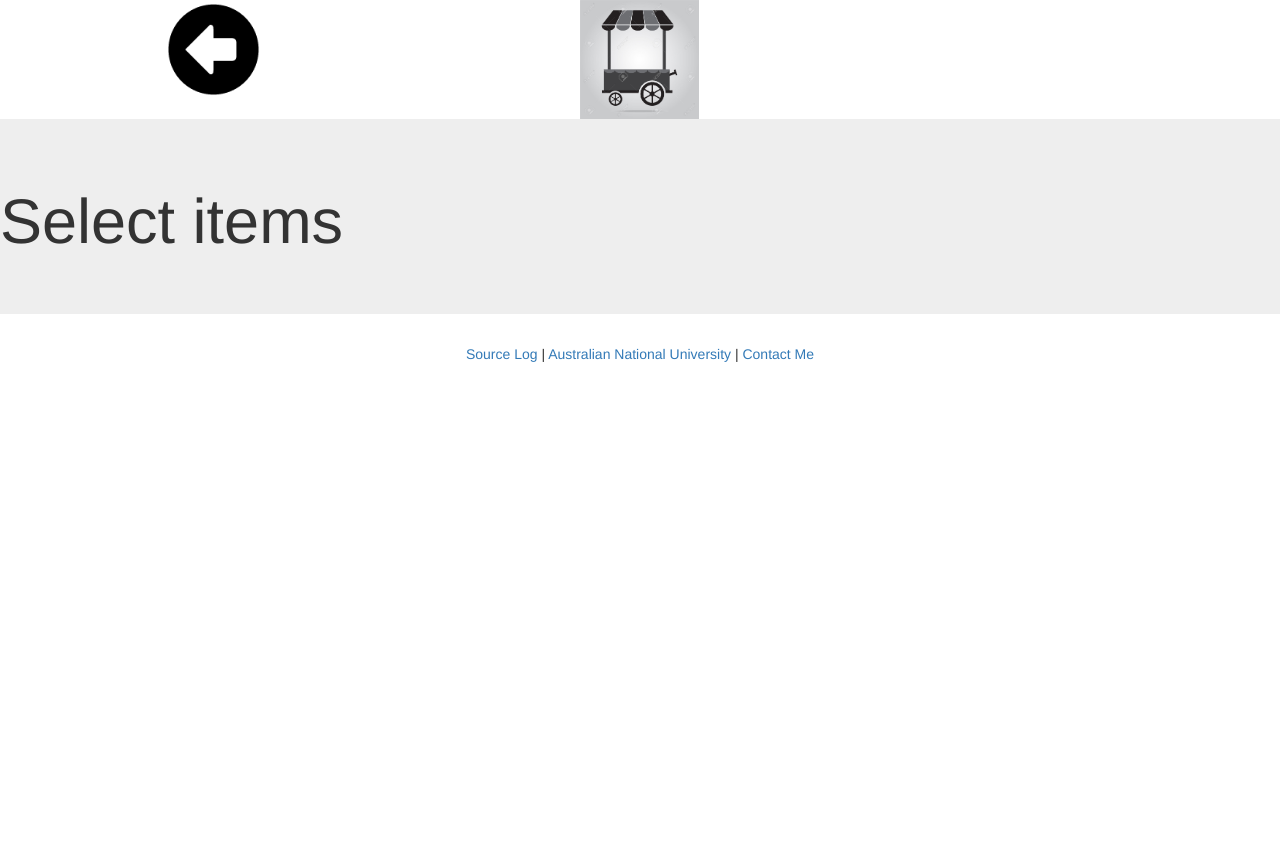
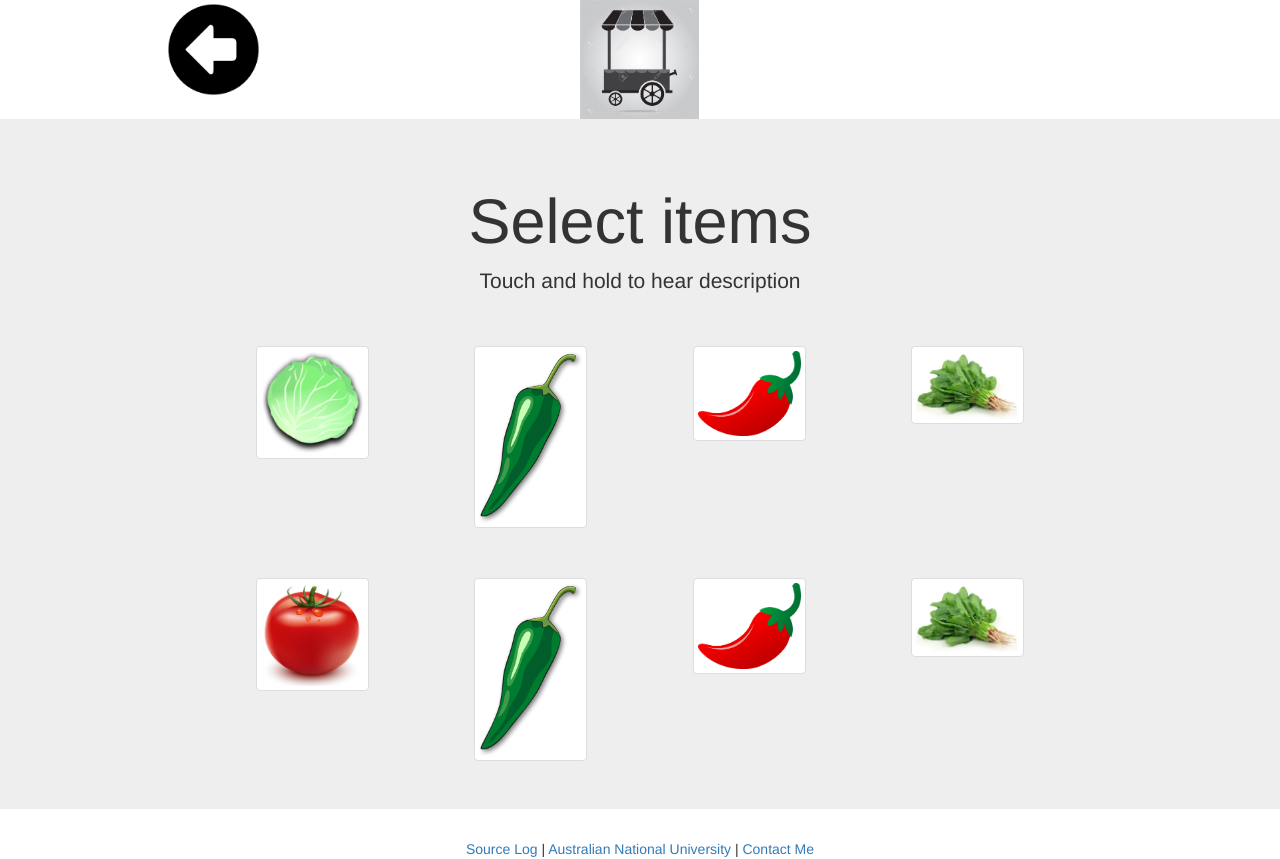
Before and after one commit to alexbenys/hci-literacy, a Laravel app: page /market in a window 1280 px wide. Shown: the part 20-879 px from the top of the page. Before the commit the page ends 382 px from the top, so only its background shows below. Run offline with Laravel 8, Linux system fonts and the light colour scheme; settings files or empty folders that the repository lacks are supplied.

Commit message:
icons for market

```diff
--- a/resources/views/pages/market.blade.php
+++ b/resources/views/pages/market.blade.php
@@ -42,8 +42,86 @@
         </div>
     </div>
 
-    <div class="jumbotron">
+    <div class="jumbotron text-center">
         <h1>Select items</h1>
+        <div class="lead">
+            Touch and hold to hear description
+        </div>
 
+        <div class="row" style="margin-top: 50px;">
+            <div class="col-md-push-2 col-md-2">
+                <a href="#">
+                    <img src="{{ asset('images/agriculture/cabbage-1.png') }}"
+                         class="img-thumbnail"
+                         width="60%"
+                         alt="Cabbage Icon">
+                </a>
+            </div>
+
+            <div class="col-md-push-2 col-md-2">
+                <a href="#">
+                    <img src="{{ asset('images/agriculture/green-chilli-1.png') }}"
+                         class="img-thumbnail"
+                         width="60%"
+                         alt="Chilli Icon">
+                </a>
+            </div>
+
+            <div class="col-md-push-2 col-md-2">
+                <a href="#">
+                    <img src="{{ asset('images/agriculture/red-chilli-1.png') }}"
+                         class="img-thumbnail"
+                         width="60%"
+                         alt="Chilli Icon">
+                </a>
+            </div>
+
+            <div class="col-md-push-2 col-md-2">
+                <a href="#">
+                    <img src="{{ asset('images/agriculture/spinach-1.jpg') }}"
+                         class="img-thumbnail"
+                         width="60%"
+                         alt="Spinach Icon">
+                </a>
+            </div>
+        </div>
+
+        <div class="row" style="margin-top: 50px;">
+            <div class="col-md-push-2 col-md-2">
+                <a href="#">
+                    <img src="{{ asset('images/agriculture/tomato-1.jpg') }}"
+                         class="img-thumbnail"
+                         width="60%"
+                         alt="Cabbage Icon">
+                </a>
+            </div>
+
+            <div class="col-md-push-2 col-md-2">
+                <a href="#">
+                    <img src="{{ asset('images/agriculture/green-chilli-1.png') }}"
+                         class="img-thumbnail"
+                         width="60%"
+                         alt="Chilli Icon">
+                </a>
+            </div>
+
+            <div class="col-md-push-2 col-md-2">
+                <a href="#">
+                    <img src="{{ asset('images/agriculture/red-chilli-1.png') }}"
+                         class="img-thumbnail"
+                         width="60%"
+                         alt="Chilli Icon">
+                </a>
+            </div>
+
+            <div class="col-md-push-2 col-md-2">
+                <a href="#">
+                    <img src="{{ asset('images/agriculture/spinach-1.jpg') }}"
+                         class="img-thumbnail"
+                         width="60%"
+                         alt="Spinach Icon">
+                </a>
+            </div>
+        </div>
     </div>
 @endsection
```
Also changed, not shown: references.txt (+32 -0 lines), public/images/agriculture/cabbage-1.png (added), public/images/agriculture/cabbage-2.jpg (added), public/images/agriculture/geren-chilli-3.jpg (added), public/images/agriculture/green-chilli-1.png (added), public/images/agriculture/green-chilli-2.jpg (added), public/images/agriculture/red-chilli-1.png (added), public/images/agriculture/spinach-1.jpg (added), public/images/agriculture/tomato-1.jpg (added).
